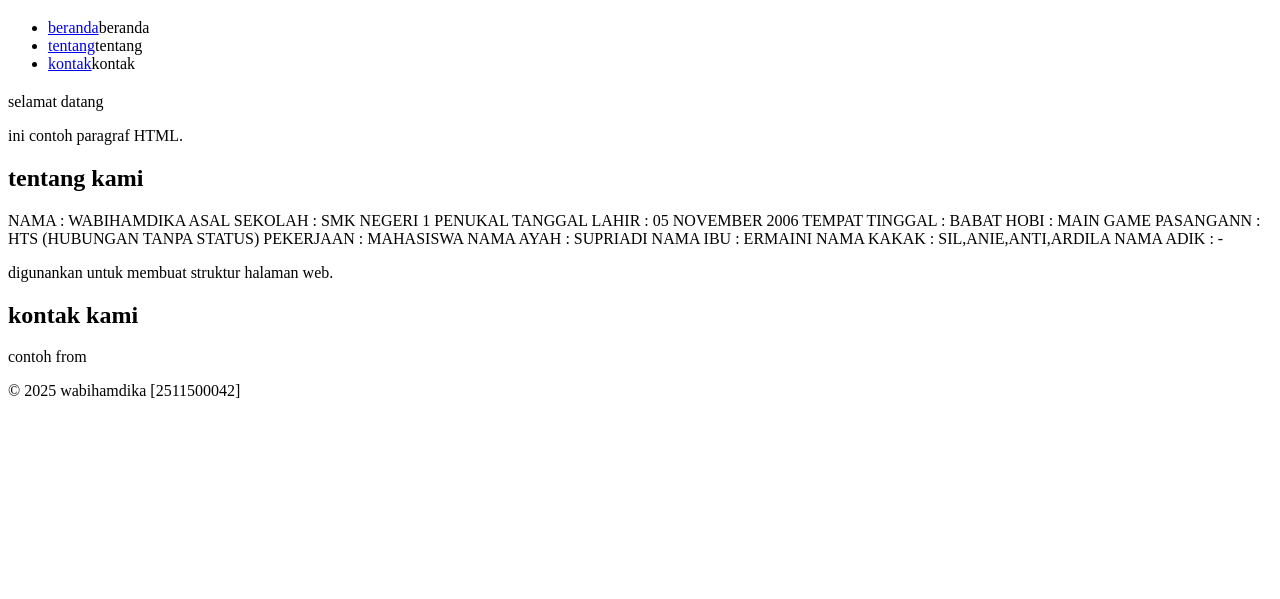
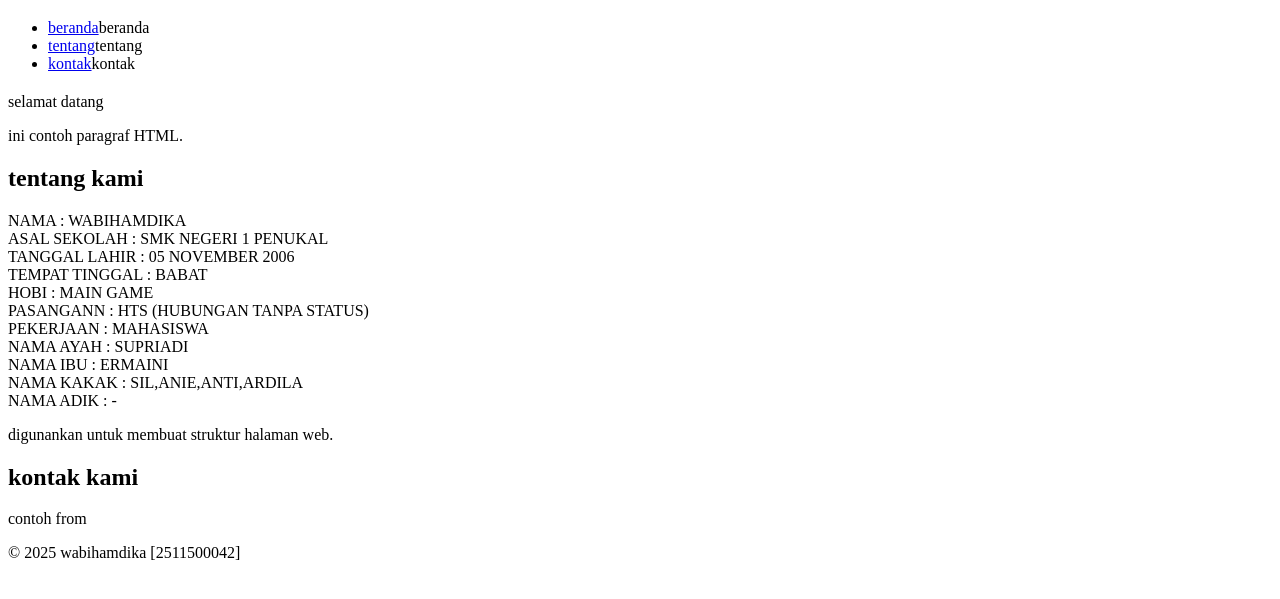
Before and after one commit to 2511500042-collab/2511500042-PWD-TI1B-25260, a plain HTML site: page pertemuan-02/emmet.html in a window 1280 px wide. Shown: the part 61-660 px from the top of the page. Drawn offline with Linux system fonts and the light colour scheme.

Commit message:
copy isi file emet.html (pertemuan-02) ke index.html (pertemuan-03)

```diff
--- a/pertemuan-02/emmet.html
+++ b/pertemuan-02/emmet.html
@@ -37,17 +37,17 @@
         <secation id="about">
             <h2>tentang kami</h2>
             <P>
-                NAMA : WABIHAMDIKA
-                ASAL SEKOLAH : SMK NEGERI 1 PENUKAL
-                TANGGAL LAHIR : 05 NOVEMBER 2006
-                TEMPAT TINGGAL : BABAT
-                HOBI : MAIN GAME
-                PASANGANN : HTS (HUBUNGAN  TANPA STATUS)
-                PEKERJAAN : MAHASISWA
-                NAMA AYAH : SUPRIADI
-                NAMA IBU : ERMAINI
-                NAMA KAKAK : SIL,ANIE,ANTI,ARDILA
-                NAMA ADIK : -
+                NAMA : WABIHAMDIKA<br>
+                ASAL SEKOLAH : SMK NEGERI 1 PENUKAL<br>
+                TANGGAL LAHIR : 05 NOVEMBER 2006<br>
+                TEMPAT TINGGAL : BABAT<br>
+                HOBI : MAIN GAME<br>
+                PASANGANN : HTS (HUBUNGAN  TANPA STATUS)<br>
+                PEKERJAAN : MAHASISWA<br>
+                NAMA AYAH : SUPRIADI<br>
+                NAMA IBU : ERMAINI<br>
+                NAMA KAKAK : SIL,ANIE,ANTI,ARDILA<br>
+                NAMA ADIK : -<br>
 
             <p><HTML> digunankan untuk membuat struktur halaman web.</HTML><p>
                 </section>
```
Also changed, not shown: pertemuan-03/index.html (added).
